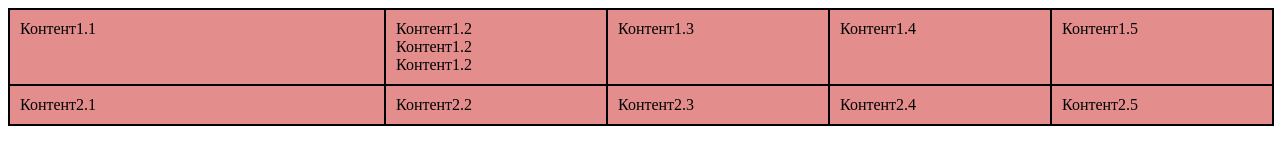
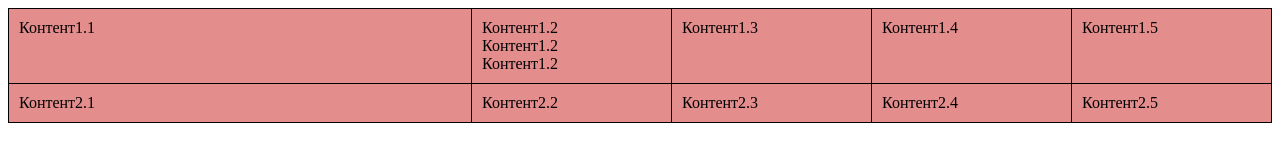
Before and after one commit to Valikzhanina/task1, a plain HTML site: page index.html in a window 1280 px wide. Drawn offline with Linux system fonts and the light colour scheme.

Commit message:
fixed borders

```diff
--- a/style.css
+++ b/style.css
@@ -10,7 +10,12 @@ body {
   width: 100%;
   overflow: hidden;
   background-color: var(--background-color);
-  border: var(--border-color);
+  display: flex;
+  flex-wrap: wrap;
+  list-style: none;
+  border-top: var(--border-color);
+  border-left: var(--border-color);
+  box-sizing: border-box;
 }
 .container__block {
   width: 100%;
@@ -26,15 +31,19 @@ p {
   margin: 0;
 }
 .container__block-content {
-  border: var(--border-color);
   width: 200px;
   padding: 10px;
+  border-right: var(--border-color);
+  border-bottom: var(--border-color);
+  box-sizing: border-box;
 }
 .container__block-content-grow {
   flex-grow: 1;
 }
 .container__block-content-specific {
-  border: var(--border-color);
+  border-right: var(--border-color);
+  border-bottom: var(--border-color);
+  box-sizing: border-box;
   width: 100%;
   padding: 10px;
 }
```
